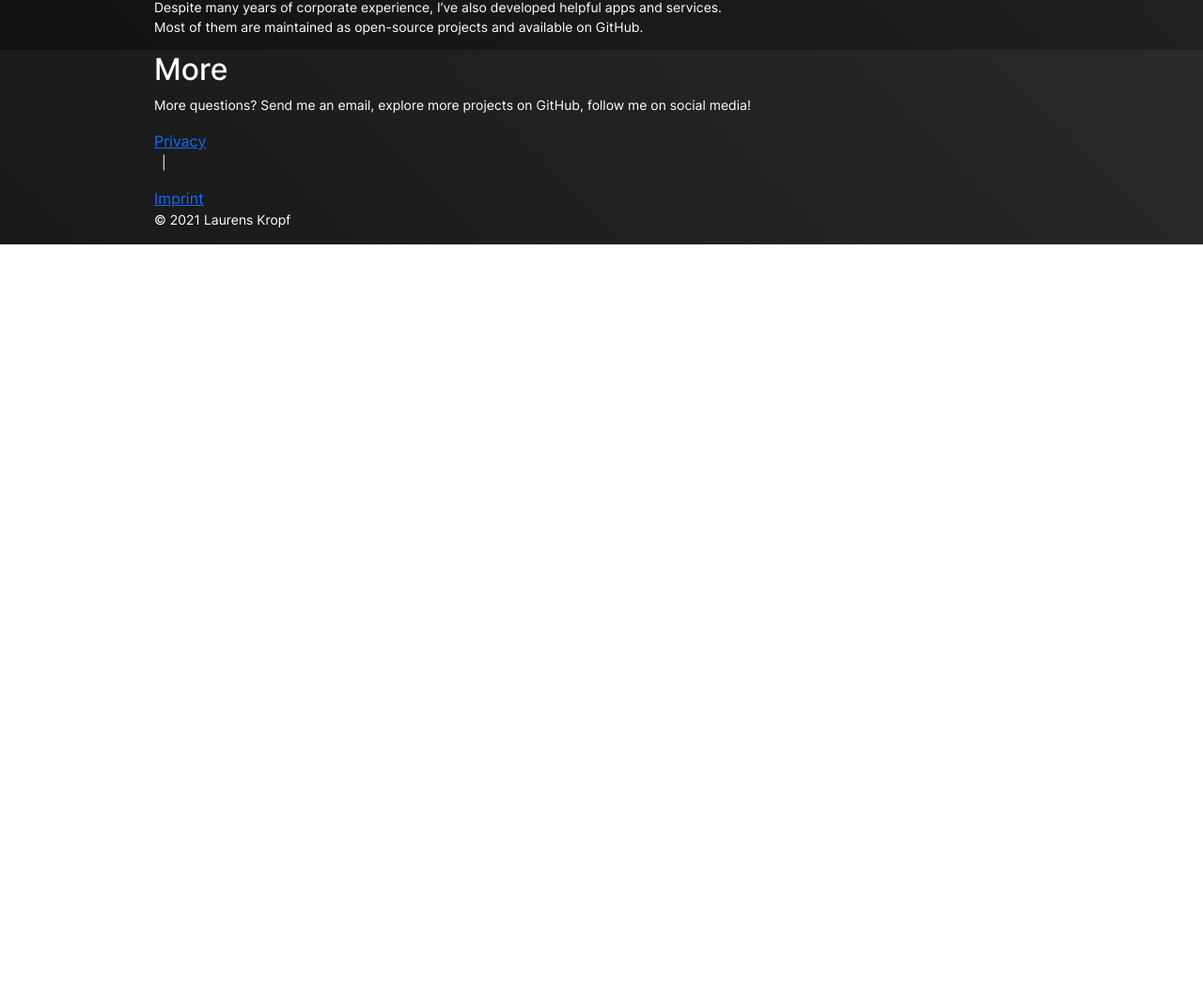
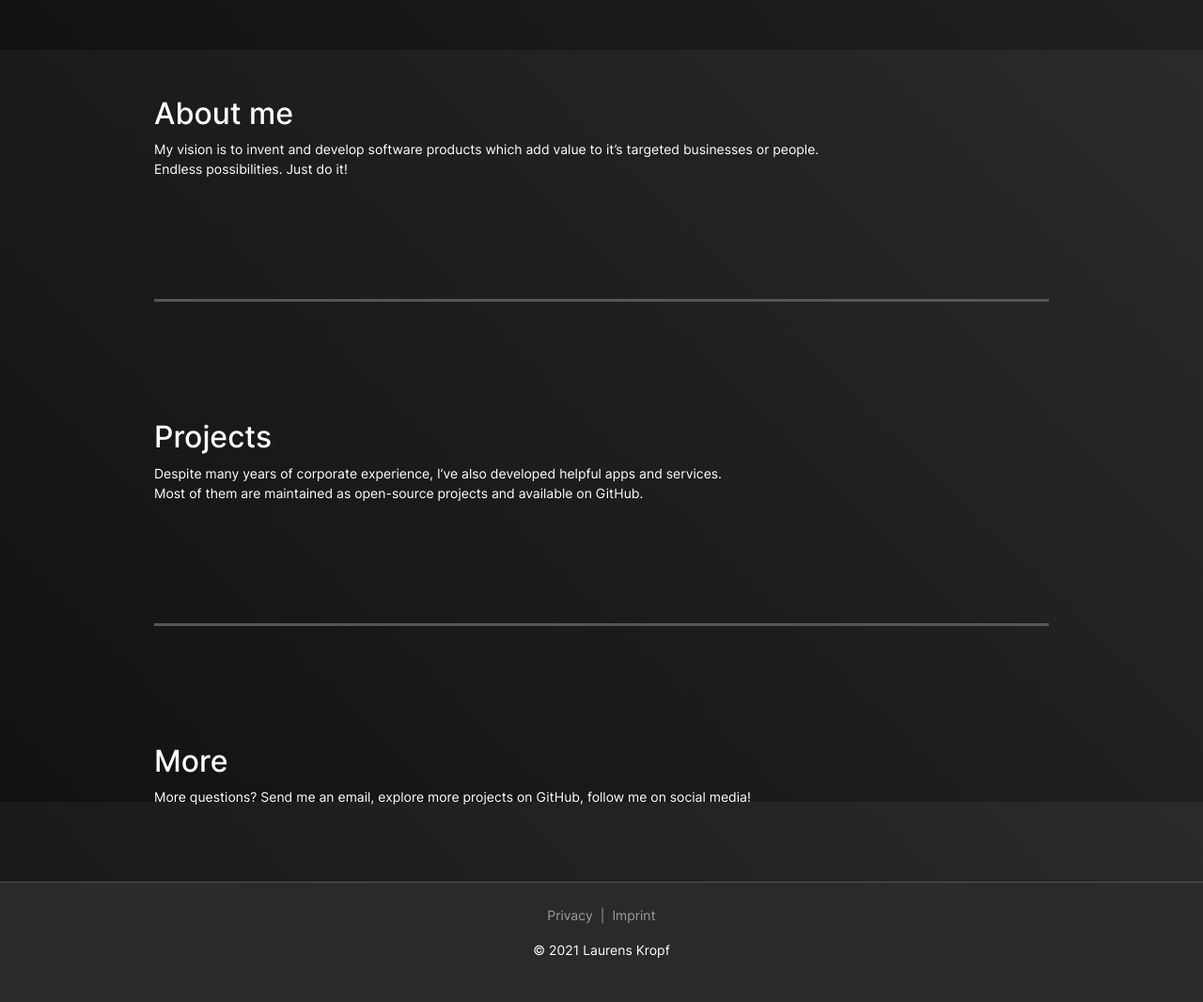
Before and after one commit to laurensk/laurensk.at, a plain HTML site: page new/index.html in a window 1280 px wide. Shown: the part 747-1813 px from the top of the page at 94% size. Before the commit the page ends 1007 px from the top, so only its background shows below. Drawn offline with nearby package versions, Linux system fonts and the light colour scheme; a web font is replaced by a local one.

Commit message:
added spacer, footer and links

```diff
--- a/new/index.html
+++ b/new/index.html
@@ -20,7 +20,7 @@
           <div class="col-md lk-card">
             <h4>Hi, that's me!</h4>
             <p>My vision is to create software which transform the world into a better place.</p>
-            <a class="lk-actions">
+            <a class="lk-actions" href="#about-me">
               <p class="lk-actions-title">About me</p>
               <img class="lk-card-icon" src="assets/icons/chevron-down-outline.svg" alt="About me" />
             </a>
@@ -29,7 +29,7 @@
           <div class="col-md lk-card">
             <h4>Technology & skills</h4>
             <p>Beginning with Angular, React to Flutter and React Native and .NET, Node.</p>
-            <a class="lk-actions">
+            <a class="lk-actions" href="#skills">
               <p class="lk-actions-title">My skills</p>
               <img class="lk-card-icon" src="assets/icons/chevron-down-outline.svg" alt="About me" />
             </a>
@@ -38,23 +38,23 @@
           <div class="col-md lk-card">
             <h4>Apps & projects</h4>
             <p>Despite many years of corporate experience, I’ve also developed helpful apps and services.</p>
-            <a class="lk-actions">
+            <a class="lk-actions" href="#projects">
               <p class="lk-actions-title">My projects</p>
               <img class="lk-card-icon" src="assets/icons/chevron-down-outline.svg" alt="About me" />
             </a>
           </div>
         </div>
 
-        <div class="lk-spacer"></div>
+        <div id="about-me" class="lk-spacer"></div>
 
         <h2>About me</h2>
-        <p>
+        <p id="skills">
           My vision is to invent and develop software products which add value to it’s targeted businesses or people.
           <br />
           Endless possibilities. Just do it!
         </p>
 
-        <div class="lk-spacer"></div>
+        <div id="projects" class="lk-spacer"></div>
 
         <h2>Projects</h2>
         <p>
@@ -67,16 +67,15 @@
 
         <h2>More</h2>
         <p>More questions? Send me an email, explore more projects on GitHub, follow me on social media!</p>
-
-        <div class="lk-footer">
-          <div class="lk-links">
-            <a href="#">Privacy</a>
-            <p class="ms-2 me-2">|</p>
-            <a href="#">Imprint</a>
-          </div>
-          <p>© 2021 Laurens Kropf</p>
-        </div>
       </div>
+    </div>
+    <div class="lk-footer d-flex flex-column align-items-center">
+      <div class="d-flex mt-4">
+        <a href="https://legal.laurensk.at/privacy-policy/" target="_blank" class="lk-link lk-link-a">Privacy</a>
+        <p class="ms-2 me-2 lk-link">|</p>
+        <a href="https://legal.laurensk.at/imprint/" target="_blank" class="lk-link lk-link-a">Imprint</a>
+      </div>
+      <p class="mt-3">© 2021 Laurens Kropf</p>
     </div>
   </body>
 </html>
--- a/new/styles.css
+++ b/new/styles.css
@@ -1,3 +1,7 @@
+html {
+  scroll-behavior: smooth !important;
+}
+
 body {
   font-family: "Inter-LK" !important;
   background: linear-gradient(225deg, rgba(42, 42, 42, 1) 0%, rgba(17, 17, 17, 1) 100%);
@@ -83,3 +87,30 @@ p {
   font-size: 12px !important;
   margin: 0 !important;
 }
+
+.lk-spacer {
+  margin-top: 8em;
+  height: 8em;
+  width: 100%;
+  border-top: 3px solid #555555;
+}
+
+.lk-footer {
+  margin-top: 4em;
+  border-top: 1px solid #555555;
+  height: 8em;
+  background-color: #2a2a2a;
+}
+
+.lk-link {
+  margin: 0;
+  padding: 0;
+  text-decoration: none;
+  color: #9b9b9b;
+  font-size: 14px;
+}
+
+.lk-link-a:hover {
+  cursor: pointer;
+  color: #fff;
+}
```
